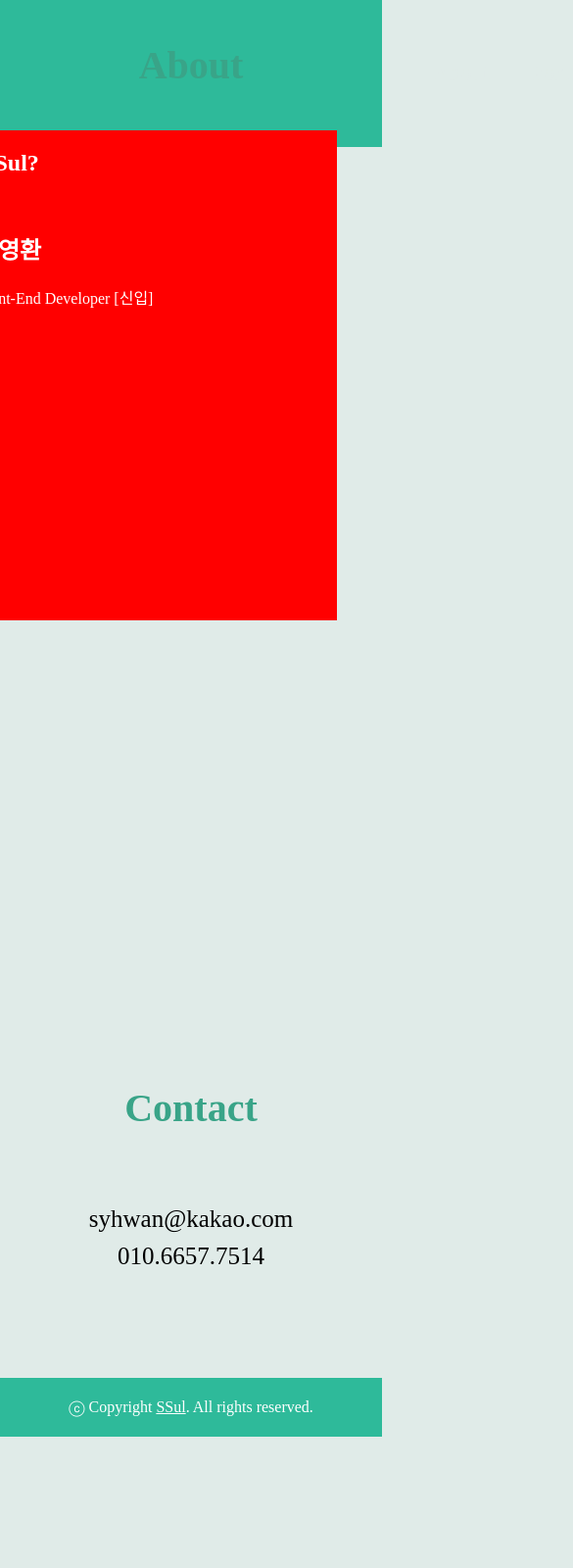
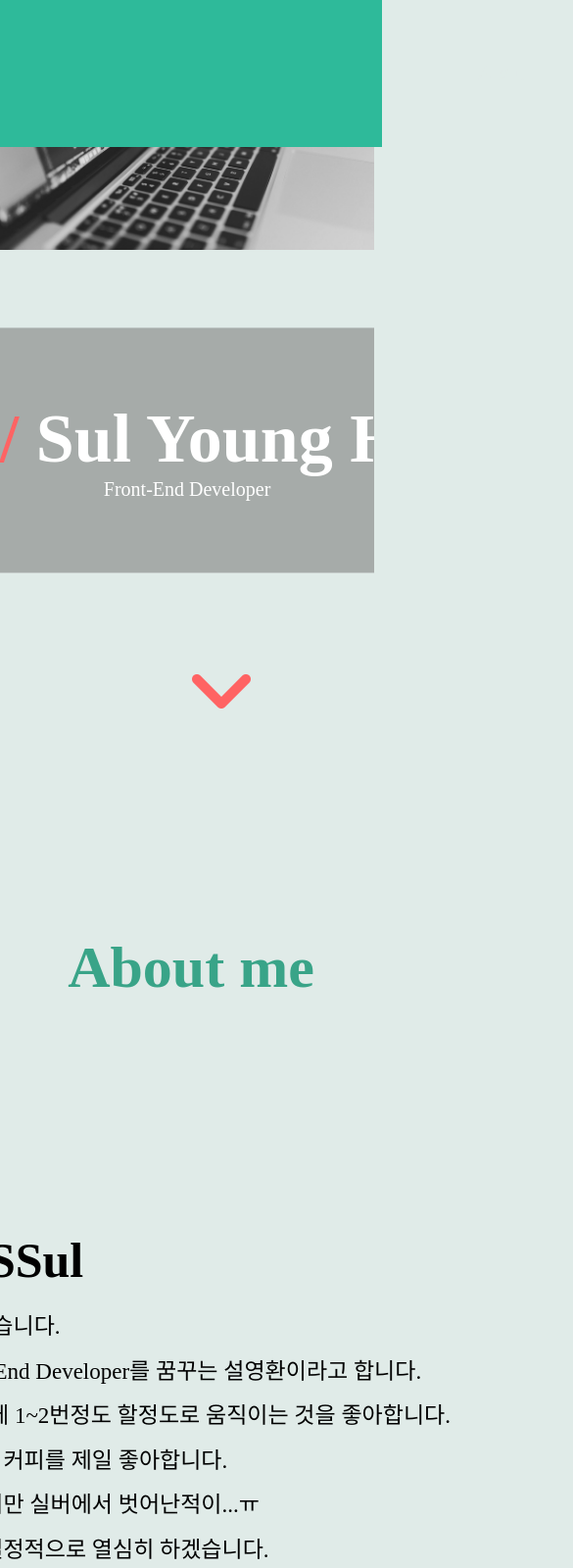
Before and after one commit to maintainker/portfolio, a plain HTML site: page index.html in a window 390 px wide. Shown: the top 1600 px of the page at 98% size, 585 px wide, since content can reach past the window. Before the commit the page ends 1466 px from the top, so only its background shows below. Drawn offline with Linux system fonts and the light colour scheme.

Commit message:
Update index.html

```diff
--- a/index.html
+++ b/index.html
@@ -1,447 +1,165 @@
-
 <!DOCTYPE html>
-
 <html lang="en">
-
 <head>
-
     <meta charset="UTF-8">
-
     <meta name="viewport" content="width=device-width, initial-scale=1.0">
-
     <meta http-equiv="X-UA-Compatible" content="ie=edge">
-
     <title>Sul's portfolio</title>
-
+    <link rel="stylesheet" href="style.css">
+    <link rel="stylesheet" href="all.min.css">
+    <script src="https://kit.fontawesome.com/9b82ac151c.js" crossorigin="anonymous"></script>
+    <script src="javascript.js"></script>
     <style>
-
-        html, body{
-
-            padding: 0;
-
-            margin: 0;
-
-            text-align: center;
-
-            background: rgb(224, 235, 232);
-
+        #about{
+            width:100%;
+        }
+        #about h2{
+            padding-top:7vh;
+        }
+        .wrap{
+            display: block;
+            height: 85vh;
+            width: 100%;
             position: relative;
-
         }
-
-        section{
-
-            position: relative;
-
+        .id_card{
+            display: none;
+            width: 78%;
+            height: 50%;
+            position: absolute;
+            top: 20%;
+            color:black;
         }
-
-        .container{
-
-            width:1240px;
-
-            height: 100%;
-
+        .id_card img{
+            width: 15%;
+            display: inline-block;
+            position: absolute;
+            left: 10%;
+            top:25%;
+        }
+        .id_card>div{
+            padding-right: 40px;
+            display: inline-block;
+            position: absolute;
+            font-size: 23px;
+            width: 66%;
+            right: 0;
+            top: 30%;
+            text-align-last: left;
+        }
+        .id_card h1{
+            font-size: 50px;
+        }
+        .id_card.active{
             display: block;
-
-            position: relative;
-
-            left:50%;
-
-            transform: translateX(-50%);
-
         }
-
-        header{
-
-            height: 150px;
-
-            width: 100%;
-
-            background: rgb(46, 186, 154);
-
-            position: fixed;
-
-            top:0;
-
+        .tap_menu.m_active{
+            color:rgb(28, 133, 105);
         }
-
-        .logo{
-
-            height: 100%;
-
-
-        }
-
-        .logo img{
-
-            position: absolute;
-
-            top: 50%;
-
-            left:-50%;
-
-            transform: translateY(-50%);
-
-            height: 80%;
-
-            width: auto;
-
-        }
-
-        .logo>div:first-child{
-
-            width: 7%;
-
-            display: inline-block;
-
-            position: relative;
-
-            height:100%;
-
-            color:rgb(224, 235, 232);
-
-        }
-
-        .logo>div:nth-child(2){
-
-            width: 20%;
-
-            display: inline-block;
-
-            position: relative;
-
-            height:100%;
-
-            color:rgb(224, 235, 232);
-
-        }
-
-        .logo>div:last-child{
-
-            width: 70%;
-
-            display: inline-block;
-
-            position: relative;
-
-            height:100%;
-
-            color:rgb(224, 235, 232);
-
-        }
-
-        .logo>div>h1{
-
-            padding:0;
-
-            margin:0;
-
-            position: absolute;
-
-            top: 50%;
-
-            transform: translateY(-50%);
-
-            left: 0;
-
-        }
-
-        .logo>div>ul{
-
-            width: 50%;
-
-            padding:0;
-
-            margin:0;
-
-            position: absolute;
-
-            top: 50%;
-
-            transform: translateY(-50%);
-
-            right: 0%;
-
-        }
-
-        .logo li{
-
-            width: 25%;
-
-            left:0;
-
-            display: inline-block;
-
-            height: 100%;
-
-            text-decoration: none;
-
-            font-size: 23px;
-
-
-
-        }
-
-        .menu span{
-
-            transition:0.5s;
-
-        }
-
-        .menu span:hover{
-
-            color:rgb(28, 133, 105)
-
-        }
-
-        #contact{
-
-            padding-bottom: 100px;
-
-            width: 100%;
-
-            display: block;
-
-            bottom:60px;
-
-            text-align: center ;
-
-            font-size: 25px;
-
-        }
-
-        #contact span{
-
-            display: block;
-
-            padding-bottom:10px;
-
-        }
-
-        h2{
-
-            display: block;
-
-            font-size:40px;
-
-            color:rgb(57, 164, 136);
-
-            padding-top:10px;
-
-        }
-
-
-        footer{
-
-            background: rgb(46, 186, 154);
-
-            position: absolute;
-
-            height: 60px;
-
-            width:100%;
-
-            bottom: 0%;
-
-            left:0%;
-
-        }
-
-        footer span{
-
-            color:white;
-
-            position: absolute;
-
-            left: 50%;
-
-            top: 50%;
-
-            transform: translate(-50%,-50%);
-
-        }
-
-        footer a{
-
-            color: white;
-
-        }
-
-        #about{
-
-            width:100%;
-
-        }
-
-        .wrap{
-
-            display: block;
-
-            height: 1000px;
-
-            position: relative;
-
-        }
-
-        #id_card{
-
-            background:red;
-
-            width: 60%;
-
-            height: 50%;
-
-            position: absolute;
-
-            top: 10px;
-
-            left:2%;
-
-            color:white;
-
-        }
-
-        #id_card img{
-
-            width: 30%;
-
-            position: absolute;
-
-            left: 10%;
-
-            top:25%;
-
-        }
-
-        #id_card ul{
-
-            display: inline-block;
-
-            position: relative;
-
-            left:10%;
-
-            text-align: left;
-
-        }
-
-        #id_card li{
-
-
-
-            text-decoration: none;
-
+        .id_card div{
+            display : block;
+            padding-top:0.5em;
         }
 
     </style>
-
+    <script>
+        function main_resize(){
+            var win_ratio = window.innerHeight/window.innerWidth;
+            var main = document.getElementsByClassName("main_back");
+            if(win_ratio>1600/1066){
+                main[0].classList.add("img_long");
+            }else{
+                main[0].classList.remove("img_long");
+            }
+        }
+    </script>
 </head>
-
-<body>
-
-    <header>
-
+<body onresize="main_resize()">
+    <header class="nav">
         <div class="container">
-
             <div class="logo">
-
                 <div>
-
                     <img src="캐릭터.png" alt="Sul">
-
                 </div>
-
                 <div>
-
                     <h1>SSul's page</h1>
-
                 </div>
-
                 <div>
-
                     <ul class="menu">
-
-                        <li><span>About</span></li>
-
-                        <li><span>Portfolio</span></li>
-
-                        <li><span>Contact</span></li>
-
+                        <li><span><a href="#about">About</a></span></li>
+                        <li><span><a href="">Portfolio</a></span></li>
+                        <li><span><a href="#contact">Contact</a></span></li>
                     </ul>
-
                 </div>
-
+            </div>
+        </div>
+    </header>
+    <section class="main_p">
+        <img class="main_back" src="tobes.jpeg" alt="">
+        <div class="main_name">
+            <div>
+                <span>SSul </span><span>/</span><span> Sul Young Hwan</span>
+                <div></div>
+                <span class="main_sub">Front-End Developer</span>
             </div>
 
         </div>
-
-    </header>
-
+        <div class="main_icon">
+            <span><a href="#about"><i class="fas fa-angle-down fa-5x"></a></i></span>
+        </div>
+    </section>
     <section id="about"> <!--내 소개, 할수있는것 이력 다 넣기-->
-
        <div class="container">
-
-            <h2>About</h2>
-
+            <h2>About me</h2>
             <div class="wrap">
-
-                <div id="id_card">
-
-                    <h1>Who is SSul?</h1>
-
+                <div class="id_card active">
+                    <h1>SSul</h1>
                     <img id="jung"src="jung.jpg" alt="img">
-
-                    <ul id="inf_list">
-
-                        <li><h1>설영환</h1></li>
-
-                        <li>Front-End Developer [신입]</li>
-
-                        <li></li>
-
-                        <li></li>
-
-                    </ul>
-
+                    <div>
+                        <span>안녕하세요^^ 반갑습니다.</span>
+                        <div></div>
+                        <span>저는 88년생 Front-End Developer를 꿈꾸는 설영환이라고 합니다.</span>
+                        <div></div>
+                        <span>저는 마라톤을 1년에 1~2번정도 할정도로 움직이는 것을 좋아합니다.</span>
+                        <div></div>
+                        <span>하지만 저는 게임과 커피를 제일 좋아합니다.</span>
+                        <div></div>
+                        <span>게임은 주로 롤 하지만 실버에서 벗어난적이...ㅠ</span>
+                        <div></div>
+                        <span>노는 것 만큼이나 열정적으로 열심히 하겠습니다.</span>
+                    </div>
                 </div>
-
+                <div class="id_card">history</div>
+                <div class="id_card">i can do</div>
+                <table>
+                <tr>
+                    <td><span class="tap_menu m_active" onclick="about_tab(`0`)"><i class="far fa-address-card"></i>     SSul</span></td>
+                </tr>
+                <tr>
+                    <td><span class="tap_menu" onclick="about_tab(`1`)"><i class="fas fa-archive"></i>   History</span></td>
+                </tr>
+                <tr>
+                    <td><span class="tap_menu" onclick="about_tab(`2`)"><i class="fas fa-certificate"></i>    I can do</span></td>
+                </tr>
+                </table>
             </div>
-
         </div>
+    </section>
+    <section id="Portfolio">
 
     </section>
-
-    <section id="Portfolio">
-
-
+    <section id="contact">
+        <div class="container">
+            <div><h2>Contact<h2></div>
+            <div><span>syhwan@kakao.com</span></div>
+            <div><span>010.6657.7514</span></div>
+        </div>
     </section>
 
-    <section id="contact">
-
+    <footer>
         <div class="container">
-
-            <div><h2>Contact<h2></div>
-
-            <div><span>syhwan@kakao.com</span></div>
-
-            <div><span>010.6657.7514</span></div>
-
+            <span>ⓒ Copyright <a href="index.html">SSul</a>. All rights reserved.</span>
         </div>
-
-    </section>
-
-
-
-    <footer>
-
-        <div class="container">
-
-            <span>ⓒ Copyright <a href="index.html">SSul</a>. All rights reserved.</span>
-
-        </div>
-
     </footer>
-
 </body>
-
 </html>
```
